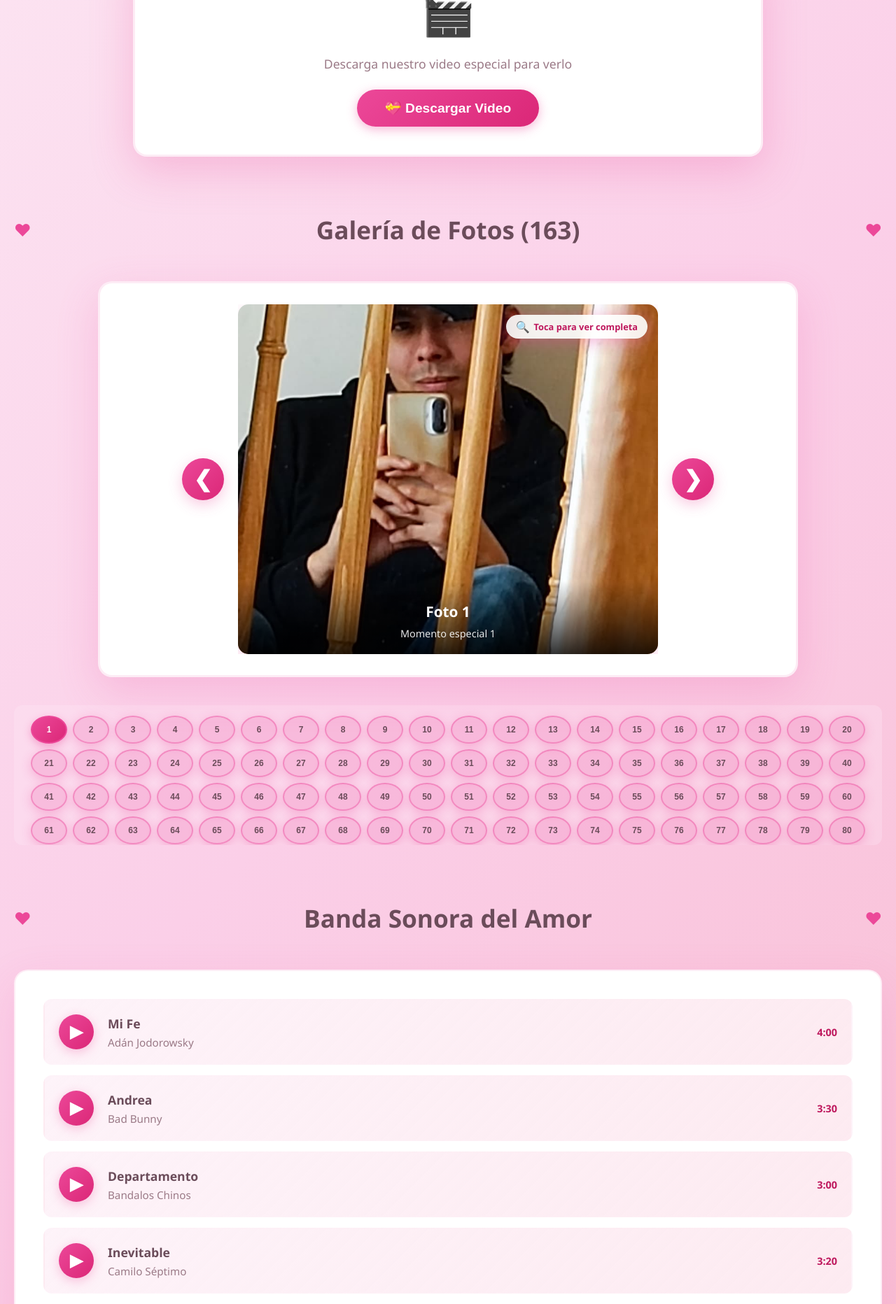
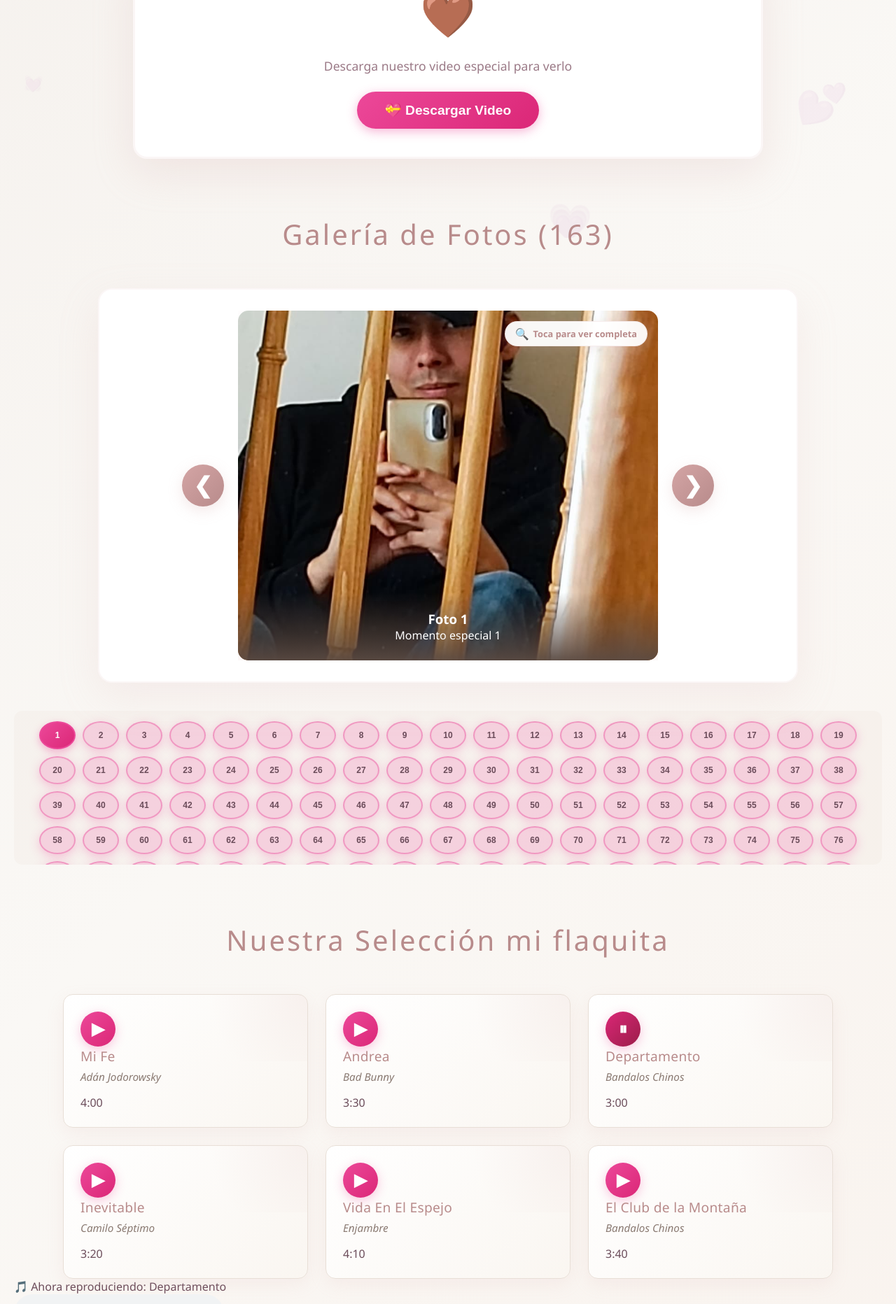
Before and after one commit to Zahabad-dev/mi-angy, a Next.js app in the folder frontend/: page / in a window 1280 px wide. Shown: the part 460-2324 px from the top of the page at 70% size. Built offline with nearby package versions, Linux system fonts and the light colour scheme.

Commit message:
feat: tema elegante por defecto, nueva cancion, auto-play Departamento, fade audio en modal

```diff
--- a/frontend/components/ThemeToggle.js
+++ b/frontend/components/ThemeToggle.js
@@ -1,12 +1,15 @@
 import { useState, useEffect } from 'react';
 
 export default function ThemeToggle() {
-  const [isElegant, setIsElegant] = useState(false);
+  const [isElegant, setIsElegant] = useState(true); // Elegante por defecto
 
   useEffect(() => {
-    // Cargar tema guardado
+    // Cargar tema guardado, por defecto elegante
     const savedTheme = localStorage.getItem('theme');
-    if (savedTheme === 'elegant') {
+    if (savedTheme === 'default') {
+      setIsElegant(false);
+      removeElegantTheme();
+    } else {
       setIsElegant(true);
       applyElegantTheme();
     }
--- a/frontend/pages/_app.js
+++ b/frontend/pages/_app.js
@@ -9,12 +9,12 @@ import ThemeToggle from '../components/ThemeToggle';
 
 function MyApp({ Component, pageProps }) {
   const router = useRouter();
-  const [isElegant, setIsElegant] = useState(false);
+  const [isElegant, setIsElegant] = useState(true); // Elegante por defecto
 
   useEffect(() => {
-    // Detectar tema guardado
+    // Detectar tema guardado, por defecto elegante
     const savedTheme = localStorage.getItem('theme');
-    setIsElegant(savedTheme === 'elegant');
+    setIsElegant(savedTheme !== 'default');
   }, []);
 
   // Seleccionar estilos según tema
@@ -35,7 +35,7 @@ function MyApp({ Component, pageProps }) {
             >
               Galería
             </Link>
-            <ThemeToggle />
+            {/* <ThemeToggle /> */}
           </div>
         </div>
       </nav>
--- a/frontend/pages/index.js
+++ b/frontend/pages/index.js
@@ -23,7 +23,8 @@ const staticSongs = [
   { id: 2, title: 'Andrea', artist: 'Bad Bunny', url: '/audio/Bad Bunny - Andrea.mp3', duration: 210 },
   { id: 3, title: 'Departamento', artist: 'Bandalos Chinos', url: '/audio/Bandalos Chinos - Departamento.mp3', duration: 180 },
   { id: 4, title: 'Inevitable', artist: 'Camilo Séptimo', url: '/audio/Camilo Séptimo - Inevitable.mp3', duration: 200 },
-  { id: 5, title: 'Vida En El Espejo', artist: 'Enjambre', url: '/audio/Enjambre - Vida En El Espejo.mp3', duration: 250 }
+  { id: 5, title: 'Vida En El Espejo', artist: 'Enjambre', url: '/audio/Enjambre - Vida En El Espejo.mp3', duration: 250 },
+  { id: 6, title: 'El Club de la Montaña', artist: 'Bandalos Chinos', url: '/audio/Bandalos chinos - El Club de la Montaña.mp3', duration: 220 }
 ];
 const staticVideo = {
   id: 1,
@@ -47,23 +48,54 @@ export default function Home() {
   const [imageLoading, setImageLoading] = useState(false);
   const [modalImageLoading, setModalImageLoading] = useState(false);
   const [imageError, setImageError] = useState(false);
-  const [isElegant, setIsElegant] = useState(false);
+  const [isElegant, setIsElegant] = useState(true); // Elegante por defecto
   const loadTimeoutRef = useRef(null);
   const modalLoadTimeoutRef = useRef(null);
+  const audioRef = useRef(null);
 
   // Detectar tema al cargar
   useEffect(() => {
     const savedTheme = localStorage.getItem('theme');
-    setIsElegant(savedTheme === 'elegant');
+    setIsElegant(savedTheme !== 'default'); // Elegante por defecto
 
     const handleStorage = () => {
       const currentTheme = localStorage.getItem('theme');
-      setIsElegant(currentTheme === 'elegant');
+      setIsElegant(currentTheme !== 'default');
     };
 
     window.addEventListener('storage', handleStorage);
     return () => window.removeEventListener('storage', handleStorage);
   }, []);
+
+  // Música de fondo automática - Departamento
+  useEffect(() => {
+    setCurrentSongId(3);
+  }, []);
+
+  // Intentar reproducir cuando el audio esté listo
+  useEffect(() => {
+    if (!currentSongId) return;
+
+    // Esperar a que el audio se renderice en el DOM
+    const tryPlay = () => {
+      if (audioRef.current) {
+        audioRef.current.play().catch(() => {
+          // Autoplay bloqueado, esperar primer clic
+          const handleClick = () => {
+            if (audioRef.current) {
+              audioRef.current.play().catch(() => {});
+            }
+            document.removeEventListener('click', handleClick);
+          };
+          document.addEventListener('click', handleClick, { once: true });
+        });
+      }
+    };
+
+    // Dar tiempo al DOM para renderizar el audio
+    const timer = setTimeout(tryPlay, 300);
+    return () => clearTimeout(timer);
+  }, [currentSongId]);
 
   // Seleccionar estilos según tema
   const currentStyles = isElegant ? elegantStyles : styles;
@@ -72,6 +104,19 @@ export default function Home() {
     setShowPasswordModal(true);
     setVideoPassword('');
     setPasswordError(false);
+
+    // Fade out del audio del reproductor
+    const audioElements = document.querySelectorAll('audio.audioPlayer');
+    audioElements.forEach(audio => {
+      const fadeOutInterval = setInterval(() => {
+        if (audio.volume > 0.05) {
+          audio.volume = Math.max(0, audio.volume - 0.05);
+        } else {
+          audio.volume = 0;
+          clearInterval(fadeOutInterval);
+        }
+      }, 100);
+    });
   };
 
   const checkPassword = () => {
@@ -80,6 +125,17 @@ export default function Home() {
       setVideoPassword('');
       setPasswordError(false);
       window.open('https://drive.google.com/uc?export=download&id=1vuR9x9wOeNaOCBSwoEpF9cUcm7jsNDDu', '_blank');
+      // Fade in del audio del reproductor
+      const audioElements = document.querySelectorAll('audio.audioPlayer');
+      audioElements.forEach(audio => {
+        const fadeInInterval = setInterval(() => {
+          if (audio.volume < 0.95) {
+            audio.volume = Math.min(1, audio.volume + 0.05);
+          } else {
+            clearInterval(fadeInInterval);
+          }
+        }, 100);
+      });
     } else {
       setPasswordError(true);
     }
@@ -163,6 +219,7 @@ export default function Home() {
         <title>Te amo con el alma Angy - Galería de Fotos</title>
         <meta name="description" content="Una colección de momentos especiales" />
       </Head>
+
       {/* Decorative background elements */}
       <div className={currentStyles.decorBackground}>
         {decorativeHearts.map((heart, i) => (
@@ -330,7 +387,7 @@ export default function Home() {
 
             {/* Music Section */}
             <section className={currentStyles.musicSection}>
-              <h2 className={currentStyles.sectionTitle}>Banda Sonora del Amor</h2>
+              <h2 className={currentStyles.sectionTitle}>Nuestra Selección mi flaquita</h2>
               {songs.length > 0 ? (
                 <div className={currentStyles.playlistContainer}>
                   <div className={currentStyles.songList}>
@@ -362,9 +419,10 @@ export default function Home() {
                         🎵 Ahora reproduciendo: {songs.find(s => s.id === currentSongId)?.title}
                       </div>
                       <audio
-                        className={currentStyles.audioPlayer}
+                        ref={audioRef}
+                        key={currentSongId}
+                        className={`${currentStyles.audioPlayer} audioPlayer`}
                         controls
-                        autoPlay
                         src={songs.find(s => s.id === currentSongId)?.url}
                         onEnded={() => setCurrentSongId(null)}
                       />
@@ -460,7 +518,20 @@ export default function Home() {
             background: 'rgba(0,0,0,0.7)', display: 'flex', alignItems: 'center',
             justifyContent: 'center', zIndex: 10000
           }}
-          onClick={() => setShowPasswordModal(false)}
+          onClick={() => {
+            setShowPasswordModal(false);
+            // Fade in del audio al cancelar
+            const audioElements = document.querySelectorAll('audio.audioPlayer');
+            audioElements.forEach(audio => {
+              const fadeInInterval = setInterval(() => {
+                if (audio.volume < 0.95) {
+                  audio.volume = Math.min(1, audio.volume + 0.05);
+                } else {
+                  clearInterval(fadeInInterval);
+                }
+              }, 100);
+            });
+          }}
         >
           <div
             style={{
@@ -472,7 +543,20 @@ export default function Home() {
             onClick={(e) => e.stopPropagation()}
           >
             <button
-              onClick={() => setShowPasswordModal(false)}
+              onClick={() => {
+                setShowPasswordModal(false);
+                // Fade in del audio al cerrar con X
+                const audioElements = document.querySelectorAll('audio.audioPlayer');
+                audioElements.forEach(audio => {
+                  const fadeInInterval = setInterval(() => {
+                    if (audio.volume < 0.95) {
+                      audio.volume = Math.min(1, audio.volume + 0.05);
+                    } else {
+                      clearInterval(fadeInInterval);
+                    }
+                  }, 100);
+                });
+              }}
               style={{
                 position: 'absolute', top: '10px', right: '15px',
                 background: 'none', border: 'none', fontSize: '1.5rem',
--- a/frontend/styles/Home.elegant.module.css
+++ b/frontend/styles/Home.elegant.module.css
@@ -492,6 +492,44 @@
   font-size: 1.2rem;
   font-style: italic;
   letter-spacing: 1px;
+}
+
+/* Click hint para zoom */
+.clickHint {
+  position: absolute;
+  top: 15px;
+  right: 15px;
+  display: flex;
+  align-items: center;
+  gap: 6px;
+  background: rgba(255, 255, 255, 0.95);
+  backdrop-filter: blur(8px);
+  color: #b88b8b;
+  font-size: 0.8rem;
+  font-weight: 600;
+  padding: 8px 14px;
+  border-radius: 50px;
+  cursor: pointer;
+  box-shadow: 0 4px 16px rgba(212, 165, 165, 0.2);
+  opacity: 1;
+  transition: all 0.3s ease;
+  z-index: 6;
+  animation: elegantHintPulse 3s ease-in-out infinite;
+  pointer-events: auto;
+  border: 1px solid rgba(212, 165, 165, 0.2);
+}
+
+.clickHint:hover {
+  background: linear-gradient(135deg, #d4a5a5, #b88b8b);
+  color: white;
+  transform: scale(1.08);
+  box-shadow: 0 6px 20px rgba(212, 165, 165, 0.35);
+  border-color: transparent;
+}
+
+.clickHintIcon {
+  font-size: 1rem;
+  line-height: 1;
 }
 
 /* Thumbnails */
@@ -1064,6 +1102,15 @@
   }
 }
 
+@keyframes elegantHintPulse {
+  0%, 100% {
+    box-shadow: 0 4px 16px rgba(212, 165, 165, 0.2);
+  }
+  50% {
+    box-shadow: 0 4px 24px rgba(212, 165, 165, 0.4);
+  }
+}
+
 @keyframes spin {
   to {
     transform: rotate(360deg);
```
Also changed, not shown: 1 other file (tests, documents, lock files or other folders).
